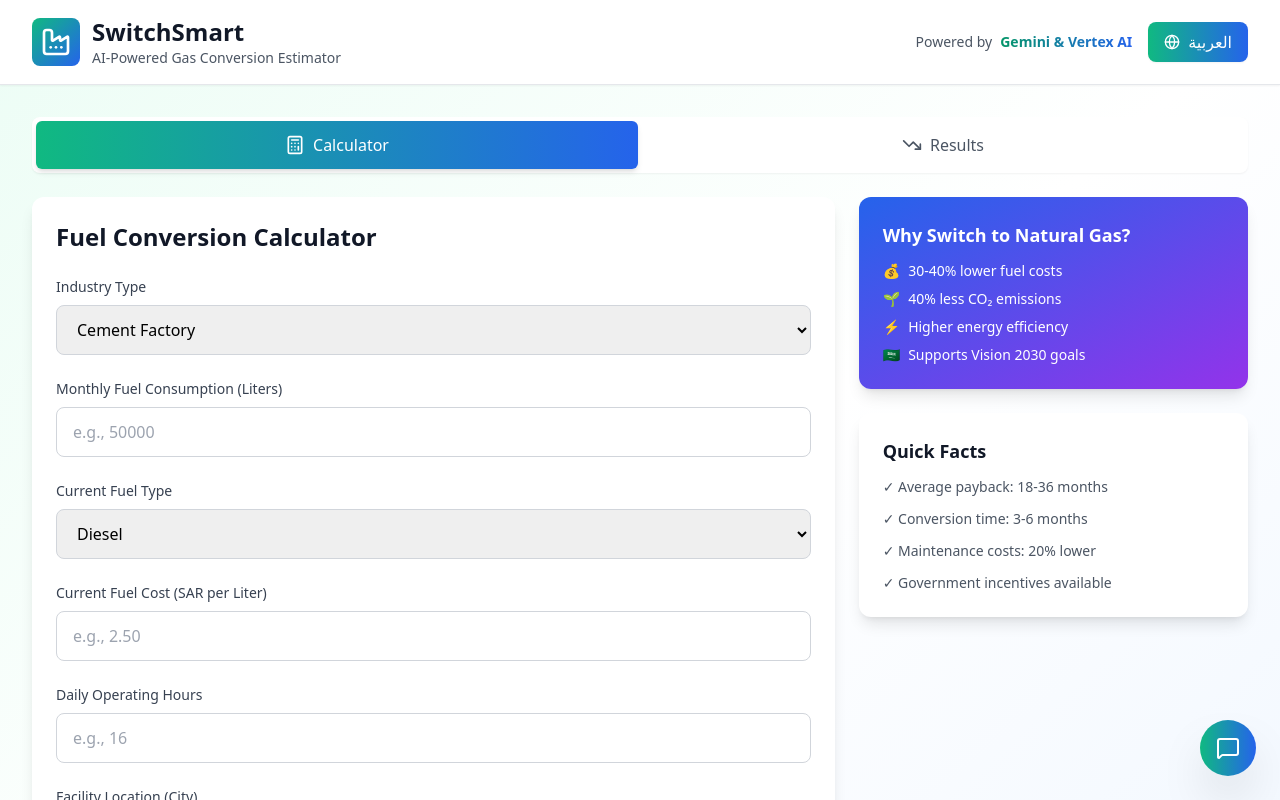
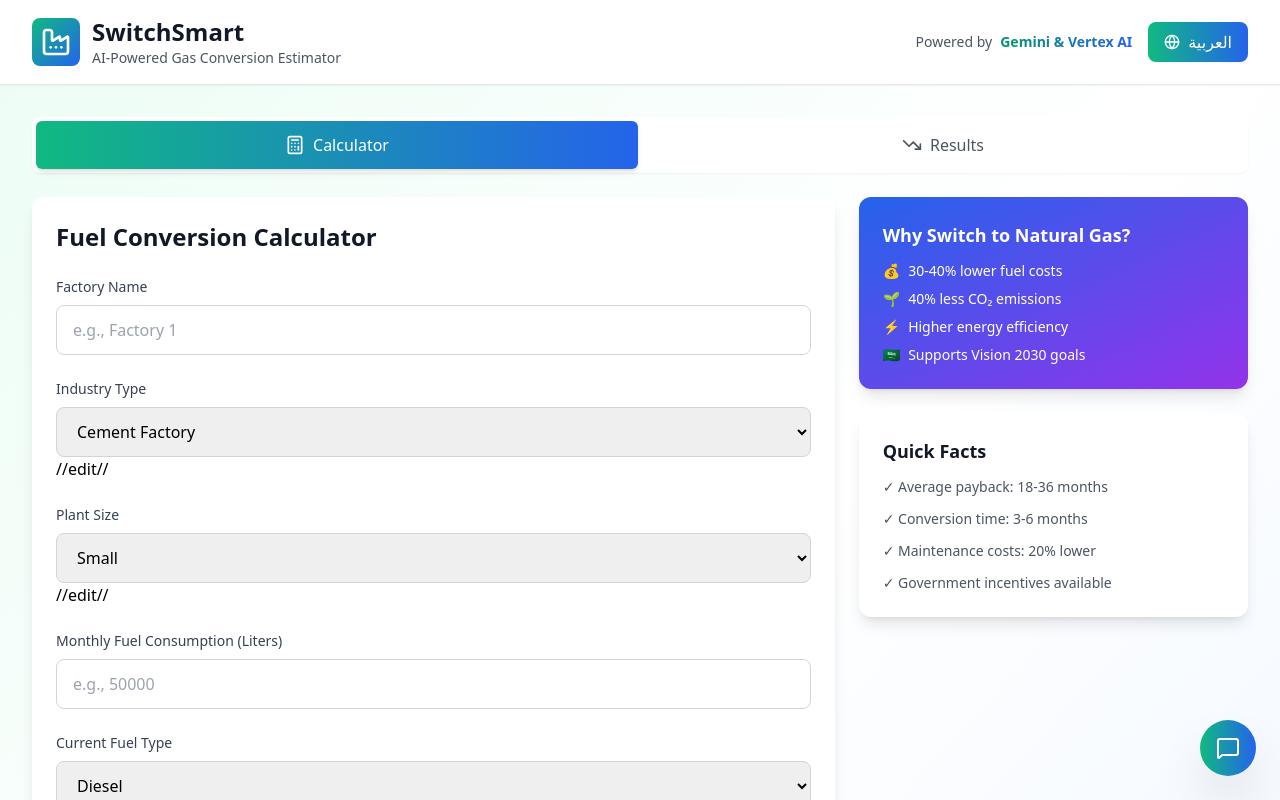
Before and after one commit to sheriefelhamy/SwitchSmart, a React (Create React App) app: page / in a window 1280 px wide. Shown: the top 800 px of the page. Built offline with nearby package versions, Linux system fonts and the light colour scheme.

Commit message:
adding attributes & monthlyconsumption restrction

```diff
--- a/src/App.js
+++ b/src/App.js
@@ -20,7 +20,9 @@ const App = () => {
   const [isSaving, setIsSaving] = useState(false);
 
   const [formData, setFormData] = useState({
+    name: "",
     industryType: "cement",
+    plantsize: "",
     currentFuel: "diesel",
     monthlyConsumption: "",
     currentFuelCost: "",
@@ -31,6 +33,8 @@ const App = () => {
 
   const t = translations[language];
   const isRTL = language === "ar";
+
+  //const [errors, setErrors] = useState({});
 
   // IMPORTANT: Replace with your Google Apps Script URL
   const GOOGLE_SCRIPT_URL =
@@ -51,9 +55,26 @@ const App = () => {
     setLanguage((prev) => (prev === "en" ? "ar" : "en"));
   };
 
+
   const handleInputChange = (e) => {
     const { name, value } = e.target;
-    setFormData((prev) => ({ ...prev, [name]: value }));
+   if (name === "monthlyConsumption" && value < 0) {
+    //setErrors(prev => ({
+      //...prev,
+      //monthlyConsumption: "Enter valid consumption",
+    //})
+ // );
+    return;
+  }
+  // clear error when valid input
+ // setErrors(prev => ({
+   // ...prev,
+    //monthlyConsumption: "",
+  //}))
+
+    {
+      setFormData((prev) => ({ ...prev, [name]: value }));
+    }
   };
 
   const formatNumber = (num) => {
@@ -95,7 +116,9 @@ const App = () => {
 
     try {
       const dataToSave = {
+        name: formData.name,
         industryType: formData.industryType,
+        plantsize: formData.plantsize,
         currentFuel: formData.currentFuel,
         monthlyConsumption: formData.monthlyConsumption,
         currentFuelCost: formData.currentFuelCost,
--- a/src/components/CalculatorForm.js
+++ b/src/components/CalculatorForm.js
@@ -25,6 +25,12 @@ const CalculatorForm = ({
     { value: "lpg", label: t.lpg },
   ];
 
+  const plantsize = [
+    { value: "small", label: t.small },
+    { value: "medium", label: t.medium },
+    { value: "large", label: t.large },
+  ];
+
   return (
     <div className="bg-white rounded-xl shadow-lg p-6">
       <h2
@@ -36,6 +42,27 @@ const CalculatorForm = ({
       </h2>
 
       <div className="space-y-6">
+
+        <div>
+          <label
+            className={`block text-sm font-medium text-gray-700 mb-2 ${
+              isRTL ? "text-right" : ""
+            }`}
+          >
+            {t.name}
+          </label>
+          <input
+            type="text"
+            name="name"
+            value={formData.name}
+            onChange={onInputChange}
+            placeholder={t.placeholderName}
+            className={`w-full px-4 py-3 border border-gray-300 rounded-lg focus:ring-2 focus:ring-emerald-500 focus:border-transparent ${
+              isRTL ? "text-right" : ""
+            }`}
+          />
+        </div>
+
         <div>
           <label
             className={`block text-sm font-medium text-gray-700 mb-2 ${
@@ -59,6 +86,38 @@ const CalculatorForm = ({
             ))}
           </select>
         </div>
+
+            //edit//
+
+        <div>
+          <label
+            className={`block text-sm font-medium text-gray-700 mb-2 ${
+              isRTL ? "text-right" : ""
+            }`}
+          >
+            {t.plantsize}
+          </label>
+          <select
+            name="plantsize"
+            value={formData.plantsize }
+            onChange={onInputChange}
+            className={`w-full px-4 py-3 border border-gray-300 rounded-lg focus:ring-2 focus:ring-emerald-500 focus:border-transparent ${
+              isRTL ? "text-right" : ""
+            }`}
+          >
+            {plantsize.map((type) => (
+              <option key={type.value} value={type.value}>
+                {type.label}
+              </option>
+            ))}
+          </select>
+        </div>
+
+
+
+
+              //edit//
+
         <div>
           <label
             className={`block text-sm font-medium text-gray-700 mb-2 ${
@@ -72,10 +131,15 @@ const CalculatorForm = ({
             name="monthlyConsumption"
             value={formData.monthlyConsumption}
             onChange={onInputChange}
-            placeholder={t.placeholderConsumption}
-            className={`w-full px-4 py-3 border border-gray-300 rounded-lg focus:ring-2 focus:ring-emerald-500 focus:border-transparent ${
-              isRTL ? "text-right" : ""
-            }`}
+            placeholder={
+                    //  errors.monthlyConsumption
+                      //? errors.monthlyConsumption
+                      //:
+                       t.placeholderConsumption
+                        }
+          className={`w-full px-4 py-3 border border-gray-300 rounded-lg focus:ring-2 focus:ring-emerald-500 focus:border-transparent ${
+          isRTL ? "text-right" : ""
+             }`}
           />
         </div>
 
--- a/src/data/translations.js
+++ b/src/data/translations.js
@@ -13,6 +13,10 @@ export const translations = {
     currentFuelCost: "Current Fuel Cost (SAR per Liter)",
     operatingHours: "Daily Operating Hours",
     location: "Facility Location (City)",
+    plantsize: "Plant Size",
+    small: "Small",
+    medium: "Medium",
+    large: "Large",
     conversionCost: "Estimated Conversion Cost (SAR) - Optional",
     defaultCost: "Default: 500,000 SAR",
     leaveBlank: "Leave blank to use default estimate",
@@ -21,6 +25,7 @@ export const translations = {
     saving: "Saving...",
     savedSuccessfully: "Saved Successfully!",
     saveFailed: "Save Failed. Try Again.",
+    name: "Factory Name",
     cement: "Cement Factory",
     steel: "Steel Manufacturing",
     chemicals: "Chemical Processing",
@@ -30,6 +35,7 @@ export const translations = {
     diesel: "Diesel",
     heavyOil: "Heavy Fuel Oil",
     lpg: "LPG",
+    placeholderName: "e.g., Factory 1",
     placeholderConsumption: "e.g., 50000",
     placeholderCost: "e.g., 2.50",
     placeholderHours: "e.g., 16",
@@ -151,6 +157,11 @@ export const translations = {
       "تتضمن عملية التحويل عادةً: 1) تقييم البنية التحتية، 2) توصيل خط أنابيب الغاز أو إعداد التخزين، 3) تعديلات الشعلات/الغلايات، 4) تركيب أنظمة السلامة، 5) الاختبار والتشغيل. تستغرق العملية بأكملها 3-6 أشهر في المتوسط.",
     aiDefault:
       "يمكنني مساعدتك بمعلومات حول توفير التكاليف، الفوائد البيئية، فترات الاسترداد، عملية التحويل، أو إجراء سيناريوهات افتراضية. ماذا تريد أن تستكشف؟",
+    plantsize: "حجم المصنع",
+    small: "صغير",
+    medium: "متوسط",
+    large: "كبير",
+    name: "اسم المصنع",
   },
 };
 
```
